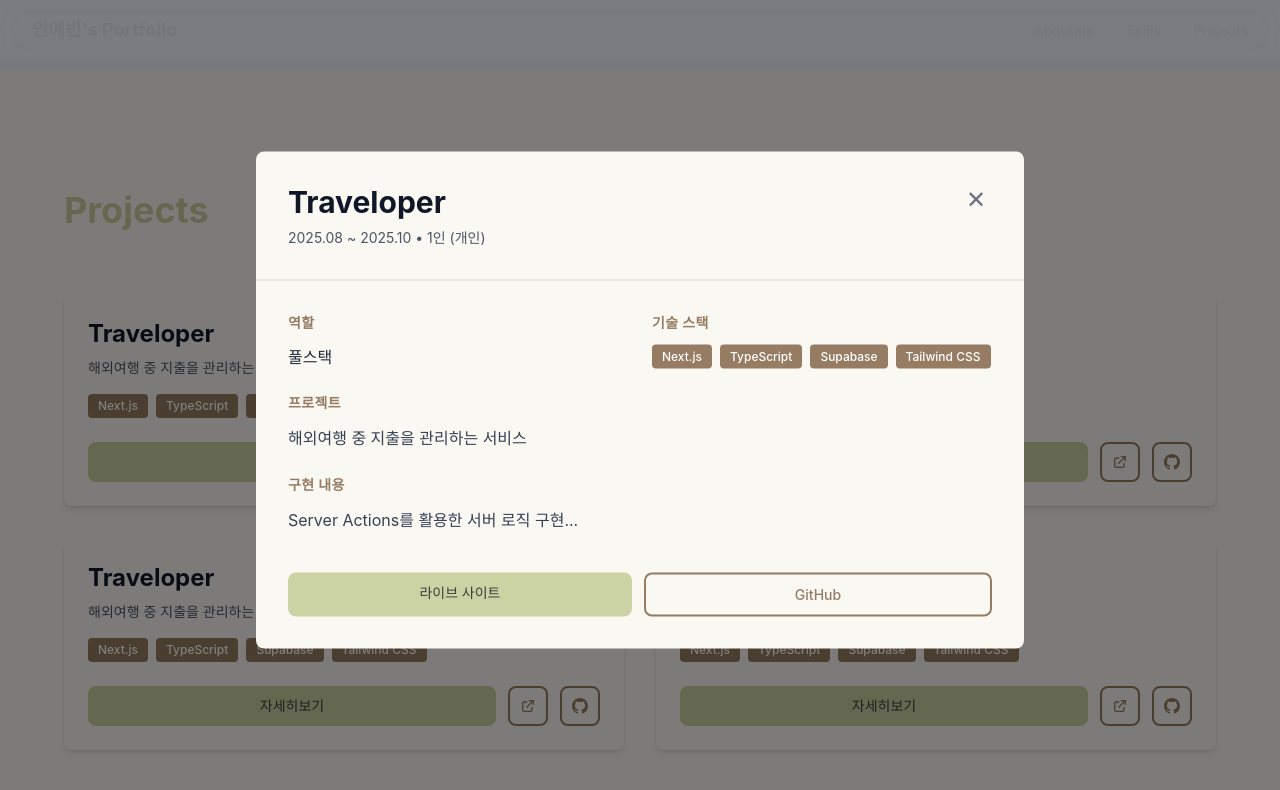
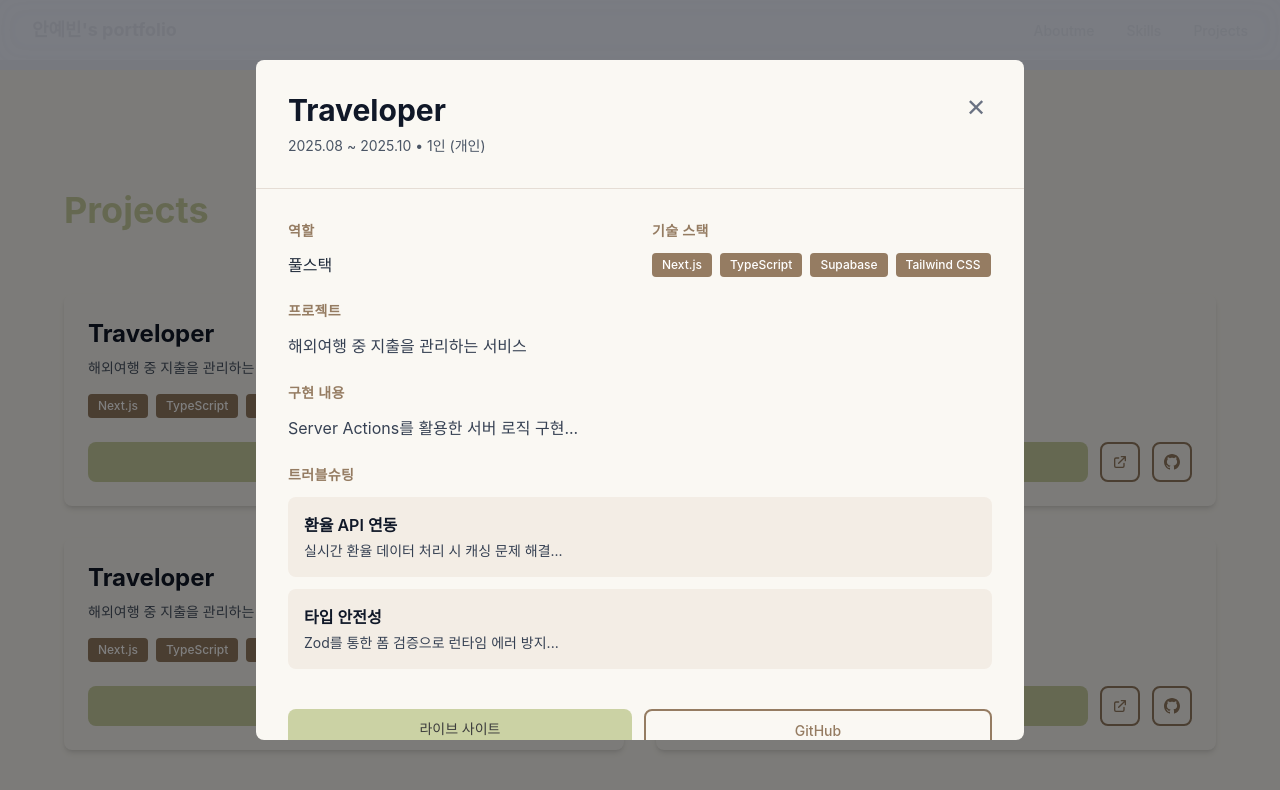
Before and after one commit to mewmaze/anyebin-portfolio, a Next.js app: page / in a window 1280 px wide. Both pictures are taken after a click on the element 344 px from the left and 2730 px from the top of the page. Shown: the part 2330-3120 px from the top of the page. Built offline with nearby package versions, Linux system fonts and the light colour scheme.

Commit message:
fix: build 오류 수정

```diff
--- a/src/app/page.tsx
+++ b/src/app/page.tsx
@@ -1,5 +1,5 @@
 "use client";
-import { motion, useScroll, useTransform } from "framer-motion";
+import { motion, useScroll } from "framer-motion";
 import { easeOut } from "framer-motion";
 import AboutSection from "@/components/AboutSection";
 import Skills from "@/components/Skills";
@@ -22,9 +22,6 @@ export default function Home() {
     hidden: { opacity: 0, y: 30 },
     show: { opacity: 1, y: 0, transition: { duration: 0.8, ease: easeOut } },
   };
-
-  const aboutY = useTransform(scrollYProgress, [0.05, 0.2], ["50%", "0%"]);
-  const aboutOpacity = useTransform(scrollYProgress, [0.05, 0.15], [0, 1]);
 
   return (
     <div className="relative">
--- a/src/components/AboutSection.tsx
+++ b/src/components/AboutSection.tsx
@@ -1,5 +1,6 @@
 "use client";
 import { motion } from "framer-motion";
+import Image from "next/image";
 
 export default function AboutSection() {
   return (
@@ -31,7 +32,13 @@ export default function AboutSection() {
               className="w-64 h-64 rounded-lg shadow-lg flex items-center justify-center text-6xl"
               style={{ backgroundColor: "#0ABAB5" }}
             >
-              <img src="/profile.svg" className="w-full" />
+              <Image
+                src="/profile.svg"
+                alt="프로필 이미지"
+                width={256}
+                height={256}
+                className="w-full"
+              />
             </div>
           </motion.div>
 
--- a/src/components/Header.tsx
+++ b/src/components/Header.tsx
@@ -22,7 +22,7 @@ export default function Header({ scrollYProgress }: HeaderProps) {
         className="backdrop-blur-md bg-white/80 px-8 py-4 flex items-center justify-between shadow-sm"
       >
         <span className="text-lg font-bold text-gray-900">
-          안예빈's Portfolio
+          {"안예빈's portfolio"}
         </span>
         <nav>
           <ul className="flex gap-8">
--- a/src/components/ProjectModal.tsx
+++ b/src/components/ProjectModal.tsx
@@ -1,6 +1,10 @@
 import { motion, AnimatePresence } from "framer-motion";
 import { Project } from "@/constants/projects";
 
+interface TroubleShooting {
+  title: string;
+  description: string;
+}
 export default function ProjectModal({
   project,
   isOpen,
@@ -112,7 +116,7 @@ export default function ProjectModal({
                 </p>
               </div>
 
-              {(project as any).troubleshooting && (
+              {project.troubleshooting && (
                 <div>
                   <h3
                     className="text-sm font-semibold uppercase tracking-wide mb-3"
@@ -121,8 +125,8 @@ export default function ProjectModal({
                     트러블슈팅
                   </h3>
                   <div className="space-y-3">
-                    {(project as any).troubleshooting.map(
-                      (item: any, idx: number) => (
+                    {project.troubleshooting.map(
+                      (item: TroubleShooting, idx: number) => (
                         <div
                           key={idx}
                           className="p-4 rounded-lg"
--- a/src/constants/projects.ts
+++ b/src/constants/projects.ts
@@ -1,3 +1,23 @@
+interface TroubleShooting {
+  title: string;
+  description: string;
+}
+
+interface ProjectBase {
+  readonly id: string;
+  readonly title: string;
+  readonly period: string;
+  readonly team: string;
+  readonly role: string;
+  readonly tech: readonly string[];
+  readonly description: string;
+  readonly details: string;
+  readonly troubleshooting?: readonly TroubleShooting[];
+  readonly link: string;
+  readonly github: string;
+  readonly image: string;
+}
+
 export const projects = [
   {
     id: "traveloper",
@@ -8,6 +28,16 @@ export const projects = [
     tech: ["Next.js", "TypeScript", "Supabase", "Tailwind CSS"] as const,
     description: "해외여행 중 지출을 관리하는 서비스",
     details: "Server Actions를 활용한 서버 로직 구현...",
+    troubleshooting: [
+      {
+        title: "환율 API 연동",
+        description: "실시간 환율 데이터 처리 시 캐싱 문제 해결...",
+      },
+      {
+        title: "타입 안전성",
+        description: "Zod를 통한 폼 검증으로 런타임 에러 방지...",
+      },
+    ] as const,
     link: "https://traveloper.vercel.app",
     github: "https://github.com/mewmaze/Traveloper",
     image: "/traveloper.png",
@@ -21,6 +51,16 @@ export const projects = [
     tech: ["Next.js", "TypeScript", "Supabase", "Tailwind CSS"] as const,
     description: "해외여행 중 지출을 관리하는 서비스",
     details: "Server Actions를 활용한 서버 로직 구현...",
+    troubleshooting: [
+      {
+        title: "환율 API 연동",
+        description: "실시간 환율 데이터 처리 시 캐싱 문제 해결...",
+      },
+      {
+        title: "타입 안전성",
+        description: "Zod를 통한 폼 검증으로 런타임 에러 방지...",
+      },
+    ] as const,
     link: "https://traveloper.vercel.app",
     github: "https://github.com/mewmaze/Traveloper",
     image: "/traveloper.png",
@@ -34,6 +74,16 @@ export const projects = [
     tech: ["Next.js", "TypeScript", "Supabase", "Tailwind CSS"] as const,
     description: "해외여행 중 지출을 관리하는 서비스",
     details: "Server Actions를 활용한 서버 로직 구현...",
+    troubleshooting: [
+      {
+        title: "환율 API 연동",
+        description: "실시간 환율 데이터 처리 시 캐싱 문제 해결...",
+      },
+      {
+        title: "타입 안전성",
+        description: "Zod를 통한 폼 검증으로 런타임 에러 방지...",
+      },
+    ] as const,
     link: "https://traveloper.vercel.app",
     github: "https://github.com/mewmaze/Traveloper",
     image: "/traveloper.png",
@@ -47,6 +97,16 @@ export const projects = [
     tech: ["Next.js", "TypeScript", "Supabase", "Tailwind CSS"] as const,
     description: "해외여행 중 지출을 관리하는 서비스",
     details: "Server Actions를 활용한 서버 로직 구현...",
+    troubleshooting: [
+      {
+        title: "환율 API 연동",
+        description: "실시간 환율 데이터 처리 시 캐싱 문제 해결...",
+      },
+      {
+        title: "타입 안전성",
+        description: "Zod를 통한 폼 검증으로 런타임 에러 방지...",
+      },
+    ] as const,
     link: "https://traveloper.vercel.app",
     github: "https://github.com/mewmaze/Traveloper",
     image: "/traveloper.png",
```
